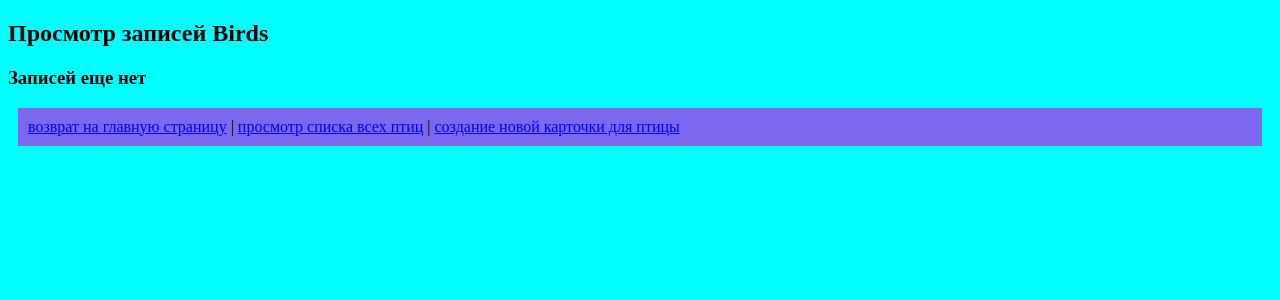
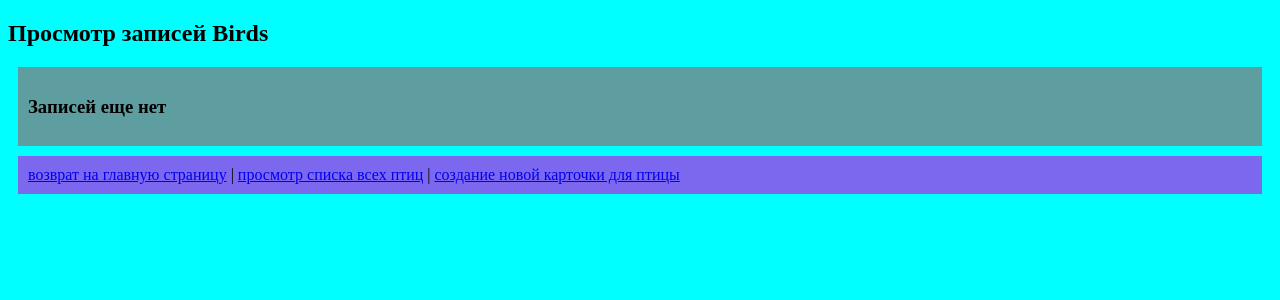
Before and after one commit to ilyapopov400/TestWorkRightscan, a Django app: page /birds/ in a window 1280 px wide. Shown: the top 300 px of the page. Run offline with Django 4.2, Linux system fonts and the light colour scheme; data that the repository does not hold is empty.

```diff
--- a/rightscan/birds/static/css/base.css
+++ b/rightscan/birds/static/css/base.css
@@ -1,5 +1,17 @@
 html {
     background-color: cyan;
+}
+
+.card-bird {
+    background-color: cadetblue;
+    margin: 10px;
+    padding: 10px;
+}
+
+.delete-card {
+    background-color: fuchsia;
+    margin: 10px;
+    padding: 10px;
 }
 
 .header {
--- a/rightscan/birds/templates/birds/create-bird.html
+++ b/rightscan/birds/templates/birds/create-bird.html
@@ -9,7 +9,7 @@
     <div>
         <h2>Создание карточки Bird</h2>
     </div>
-    <div>
+    <div class="card-bird">
         <form method="post" enctype="multipart/form-data">
             {% csrf_token %}
 
--- a/rightscan/birds/templates/birds/index.html
+++ b/rightscan/birds/templates/birds/index.html
@@ -5,7 +5,7 @@
 {% block title %}RightScan{% endblock %}
 
 {% block content %}
-<div class="base">
+<div>
     <h1>Стартовая страница приложения Birds</h1>
 </div>
 {% endblock %}
--- a/rightscan/birds/templates/birds/show-all-birds.html
+++ b/rightscan/birds/templates/birds/show-all-birds.html
@@ -5,29 +5,25 @@
 {% block title %}просмотр списка птиц{% endblock %}
 
 {% block content %}
-<div class="base">
 <div>
     <h2>Просмотр записей Birds</h2>
 </div>
 <div>
     {% if birds %}
-
         {% for one_bird in birds %}
+        <div class="card-bird">
         <ul>
-            <div>
             <li>Имя: {{ one_bird.name }}</li>
             <li>Цвет: {{ one_bird.color }}</li>
             <li>Изображение: <img src="{{ one_bird.image.url }}" alt="картинка птицы" height="5%" width="5%"></li>
             <li><a href="{% url 'birds:one-bird-detail' pk=one_bird.pk%}">перейти к просмотру птицы</a></li>
+        </ul>
         </div>
-        </ul>
         {% endfor %}
-
     {% else %}
-        <div>
+        <div class="card-bird">
             <h3>Записей еще нет</h3>
         </div>
     {% endif %}
 </div>
-</div>
 {% endblock %}
```
Also changed, not shown: rightscan/birds/templates/birds/bird-detail.html (+10 -1 lines). Lines whose indentation alone changed are shown as unchanged.
